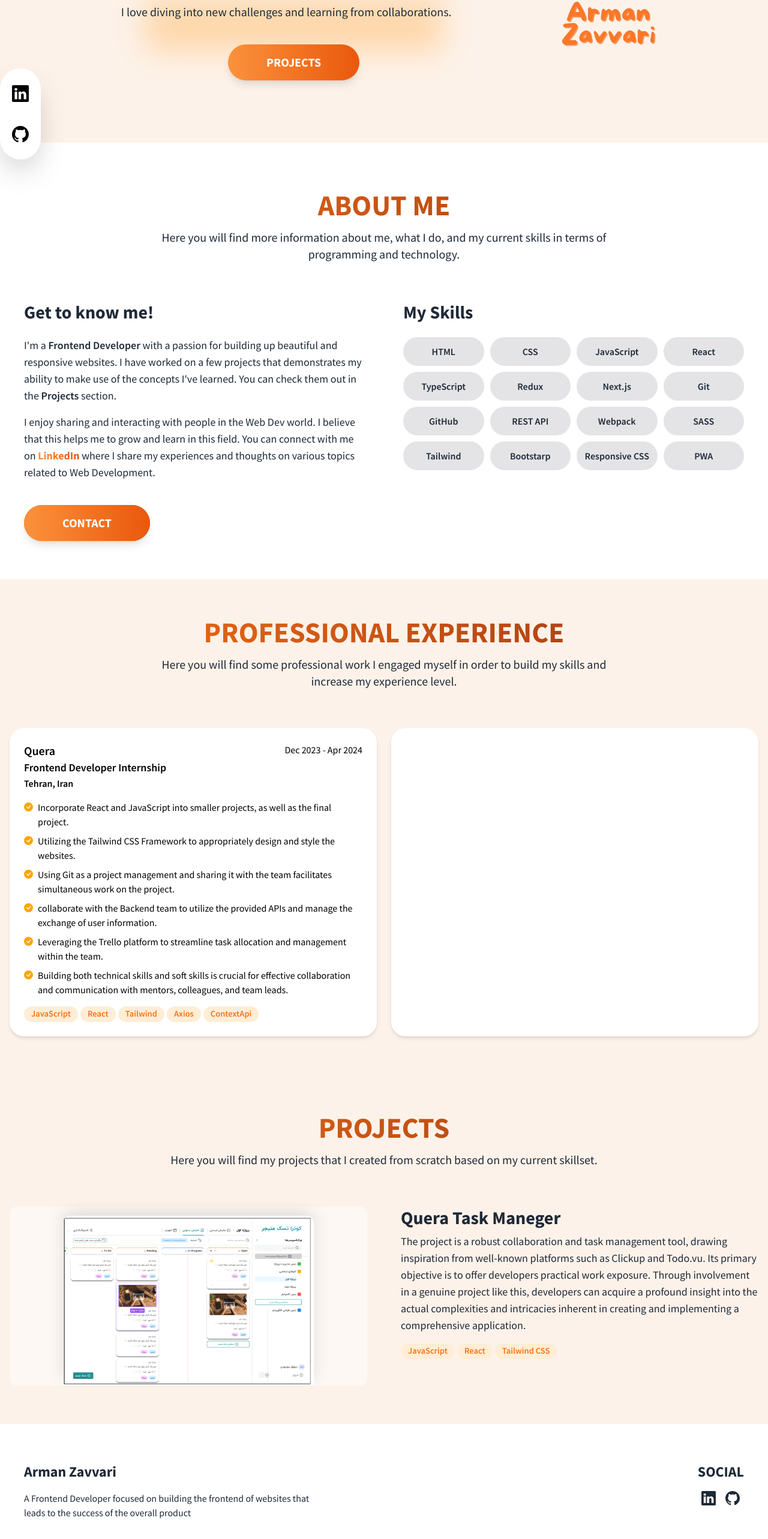
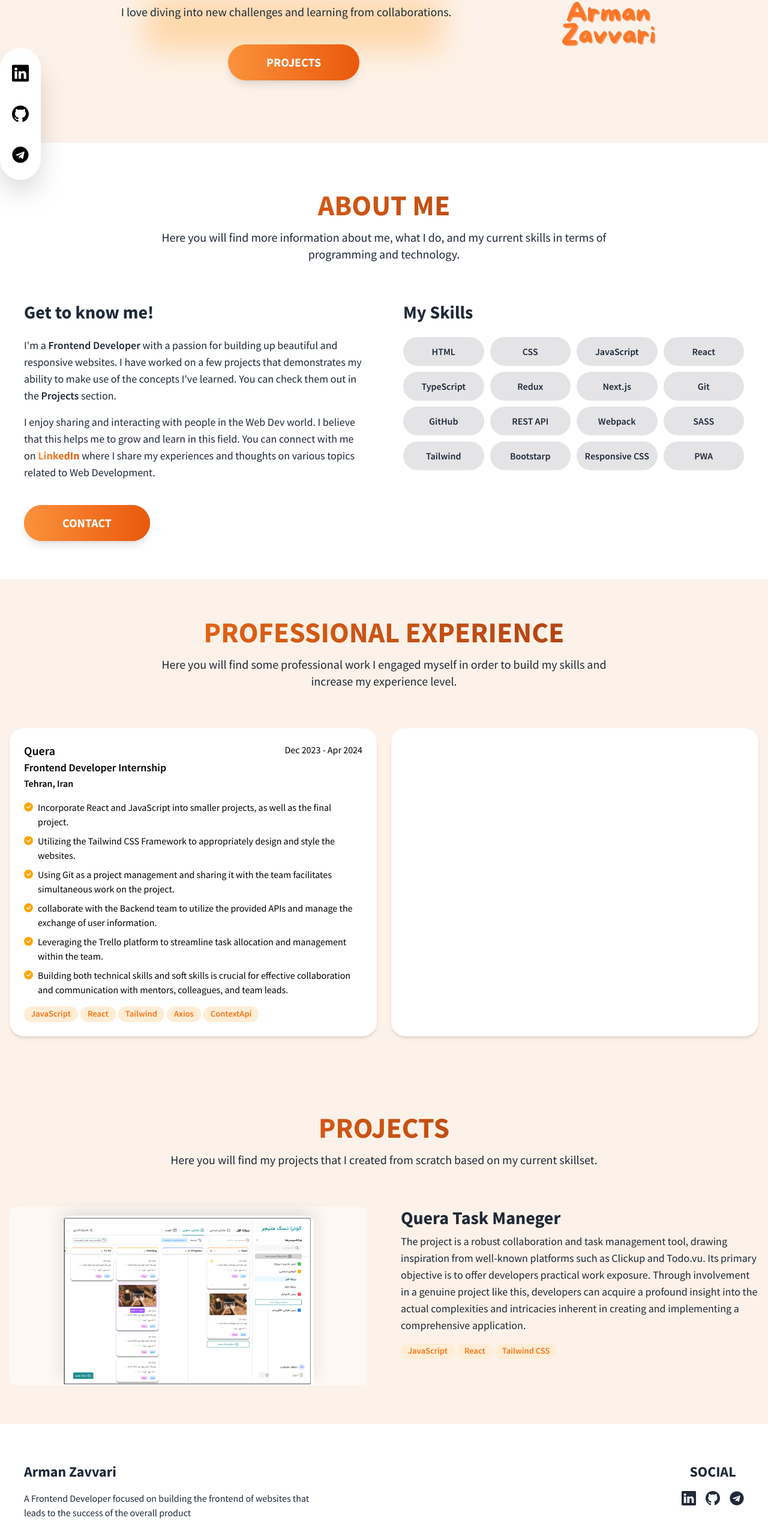
Before and after one commit to ArmanZavvari/My-Portfolio, a React (Create React App) app: page / in a window 1280 px wide. Shown: the part 210-2776 px from the top of the page at 60% size. Built offline with nearby package versions, Linux system fonts and the light colour scheme.

Commit message:
feat: add Telegram for contact

```diff
--- a/src/components/HomePage/Footer.js
+++ b/src/components/HomePage/Footer.js
@@ -1,4 +1,5 @@
 import { BsLinkedin, BsGithub } from 'react-icons/bs';
+import { FaTelegram } from 'react-icons/fa';
 
 const currentYear = new Date().getFullYear();
 
@@ -32,6 +33,14 @@ const Footer = () => {
             >
               <BsGithub size={24} />
             </a>
+            <a
+              rel="noreferrer"
+              target="_blank"
+              href="https://t.me/Arman_Z77"
+              className="inline-block transition-all hover:scale-110"
+            >
+              <FaTelegram size={24} />
+            </a>
           </div>
         </div>
       </div>
--- a/src/components/HomePage/HeroSection.js
+++ b/src/components/HomePage/HeroSection.js
@@ -1,5 +1,6 @@
 import { Fragment } from 'react';
 import { BsLinkedin, BsGithub } from 'react-icons/bs';
+import { FaTelegram } from 'react-icons/fa';
 import Navigation from './Navigation/Navigation';
 import Button from '../UI/Button';
 import ArmanImg from '../../assets/Arman.webp';
@@ -50,6 +51,14 @@ const HeroSection = () => {
         >
           <BsGithub size={28} />
         </a>
+        <a
+          rel="noreferrer"
+          target="_blank"
+          href="https://t.me/Arman_Z77"
+          className="p-3 inline-block rounded outline-orange-700 transition-colors hover:bg-orange-100"
+        >
+          <FaTelegram size={28} />
+        </a>
       </div>
     </Fragment>
   );
```
